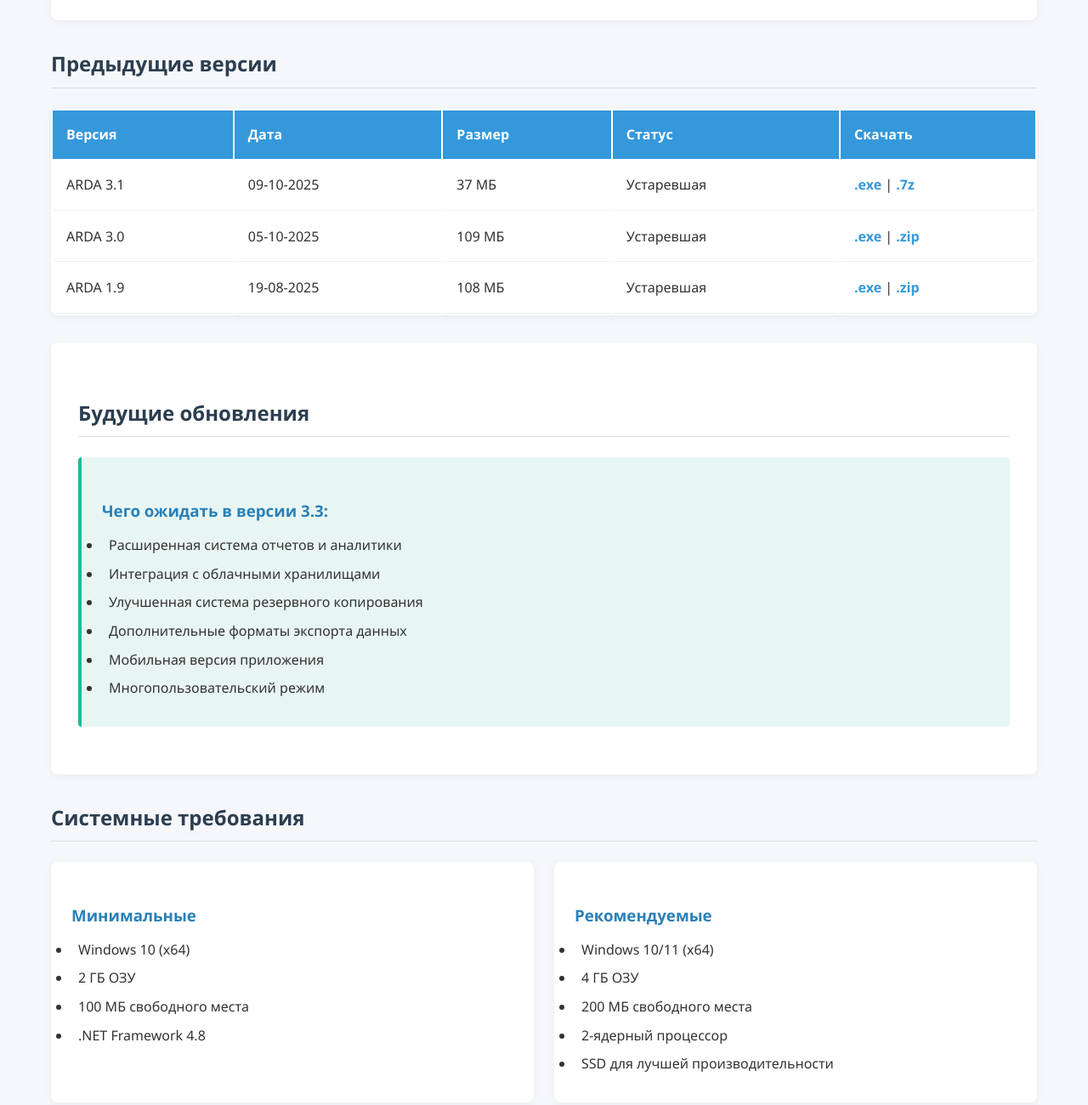
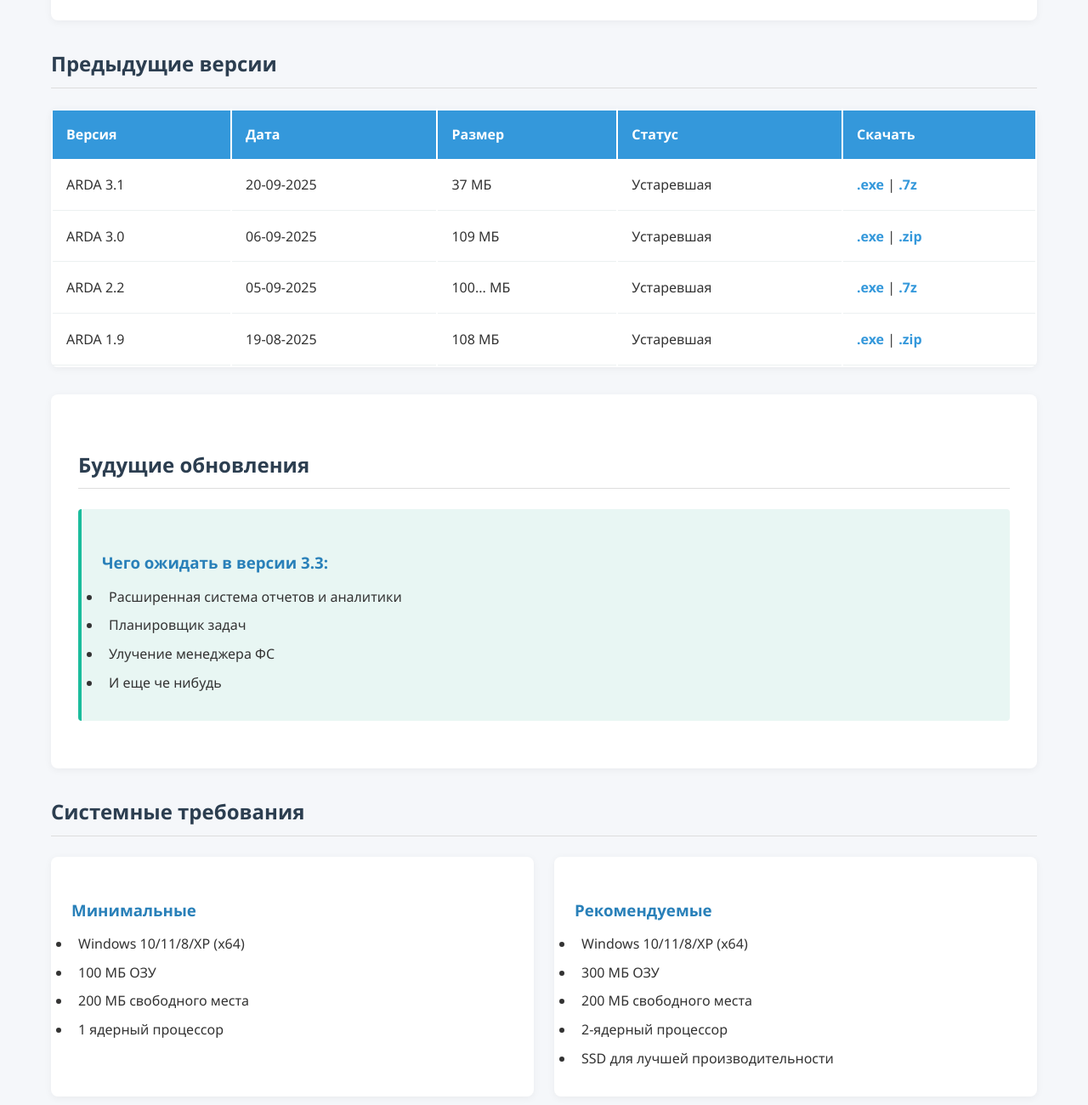
Before and after one commit to Gerakl1123/ARDA_web, a plain HTML site: page download.html in a window 1280 px wide. Shown: the part 1472-2772 px from the top of the page at 85% size. Drawn offline with Linux system fonts and the light colour scheme.

Commit message:
Update download.html

```diff
--- a/download.html
+++ b/download.html
@@ -298,8 +298,8 @@
                 <div class="version-card">
                     <h3>ARDA 3.2</h3>
                     <div class="version-info">
-                        <strong>Дата выпуска:</strong> 15-10-2025<br>
-                        <strong>Размер:</strong> 38 MБ<br>
+                        <strong>Дата выпуска:</strong> 18-10-2025<br>
+                        <strong>Размер:</strong> 36 MБ<br>
                         <strong>Платформа:</strong> Windows x64<br>
                         <strong>Статус:</strong> <span style="color: #27ae60; font-weight: bold;">Стабильная</span>
                     </div>
@@ -361,24 +361,31 @@
                 <tbody>
                     <tr>
                         <td>ARDA 3.1</td>
-                        <td>09-10-2025</td>
+                        <td>20-09-2025</td>
                         <td>37 МБ</td>
                         <td>Устаревшая</td>
-                        <td><a href="files/ARDA_setup_3.1_64bit.exe" download>.exe</a> | <a href="files/arda_portable_3.1.7z" download>.7z</a></td>
+                        <td><a href="files/ARDA_setup_3.1_64bit.exe" download>.exe</a> | <a href="https://drive.google.com/file/d/1fc1YGjGNzgYvX8BUDmxrZ5XHfdisVKe4/view?usp=sharing" download>.7z</a></td>
                     </tr>
                     <tr>
                         <td>ARDA 3.0</td>
-                        <td>05-10-2025</td>
+                        <td>06-09-2025</td>
                         <td>109 МБ</td>
                         <td>Устаревшая</td>
-                        <td><a href="files/ARDA_setup_3.0_64bit.exe" download>.exe</a> | <a href="files/arda_portable_3.0.zip" download>.zip</a></td>
+                        <td><a href="files/ARDA_setup_3.0_64bit.exe" download>.exe</a> | <a href="https://drive.google.com/file/d/1dM2dsT3G3dh-i8Fomp5QjHwIOhdLSnnn/view?usp=sharing" download>.zip</a></td>
+                    </tr>
+                     <tr>
+                        <td>ARDA 2.2</td>
+                        <td>05-09-2025</td>
+                        <td>100... МБ</td>
+                        <td>Устаревшая</td>
+                        <td><a href="https://drive.google.com/file/d/1h5uff2VYexXdSWO4y1gbmEyfYC8uudDM/view?usp=sharing" download>.exe</a> | <a href="https://drive.google.com/file/d/1fc1YGjGNzgYvX8BUDmxrZ5XHfdisVKe4/view?usp=sharing" download>.7z</a></td>
                     </tr>
                     <tr>
                         <td>ARDA 1.9</td>
                         <td>19-08-2025</td>
                         <td>108 МБ</td>
                         <td>Устаревшая</td>
-                        <td><a href="https://drive.google.com/file/d/1bOSaqsi8a5U4LOQOV2kk57d98JAcQNBc/view?usp=sharing" download>.exe</a> | <a href="files/arda_portable_1.0.1.zip" download>.zip</a></td>
+                        <td><a href="https://drive.google.com/file/d/1bOSaqsi8a5U4LOQOV2kk57d98JAcQNBc/view?usp=sharing" download>.exe</a> | <a href="https://drive.google.com/file/d/14Rl2PI_vW3utBMYCPTQlJHiDuGrPsUcP/view?usp=sharing" download>.zip</a></td>
                     </tr>
                 </tbody>
             </table>
@@ -389,11 +396,9 @@
                     <h3>Чего ожидать в версии 3.3:</h3>
                     <ul>
                         <li>Расширенная система отчетов и аналитики</li>
-                        <li>Интеграция с облачными хранилищами</li>
-                        <li>Улучшенная система резервного копирования</li>
-                        <li>Дополнительные форматы экспорта данных</li>
-                        <li>Мобильная версия приложения</li>
-                        <li>Многопользовательский режим</li>
+                        <li>Планировщик задач</li>
+                        <li>Улучение менеджера ФС</li>
+                        <li>И еще че нибудь</li>
                     </ul>
                 </div>
             </div>
@@ -403,17 +408,17 @@
                 <div class="requirement">
                     <h3>Минимальные</h3>
                     <ul>
-                        <li>Windows 10 (x64)</li>
-                        <li>2 ГБ ОЗУ</li>
-                        <li>100 МБ свободного места</li>
-                        <li>.NET Framework 4.8</li>
+                        <li>Windows 10/11/8/XP (x64)</li>
+                        <li>100 МБ ОЗУ</li>
+                        <li>200 МБ свободного места</li>
+                        <li>1 ядерный процессор</li>
                     </ul>
                 </div>
                 <div class="requirement">
                     <h3>Рекомендуемые</h3>
                     <ul>
-                        <li>Windows 10/11 (x64)</li>
-                        <li>4 ГБ ОЗУ</li>
+                        <li>Windows 10/11/8/XP (x64)</li>
+                        <li>300 МБ ОЗУ</li>
                         <li>200 МБ свободного места</li>
                         <li>2-ядерный процессор</li>
                         <li>SSD для лучшей производительности</li>
```
